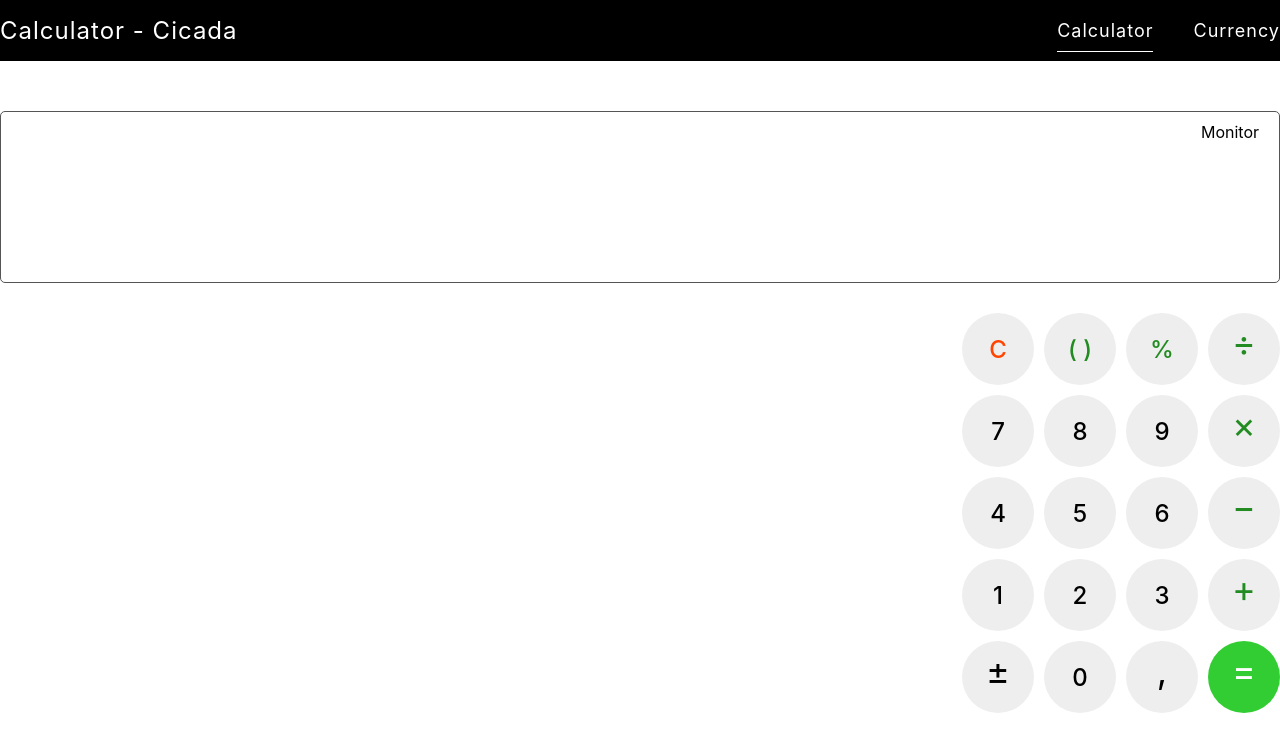
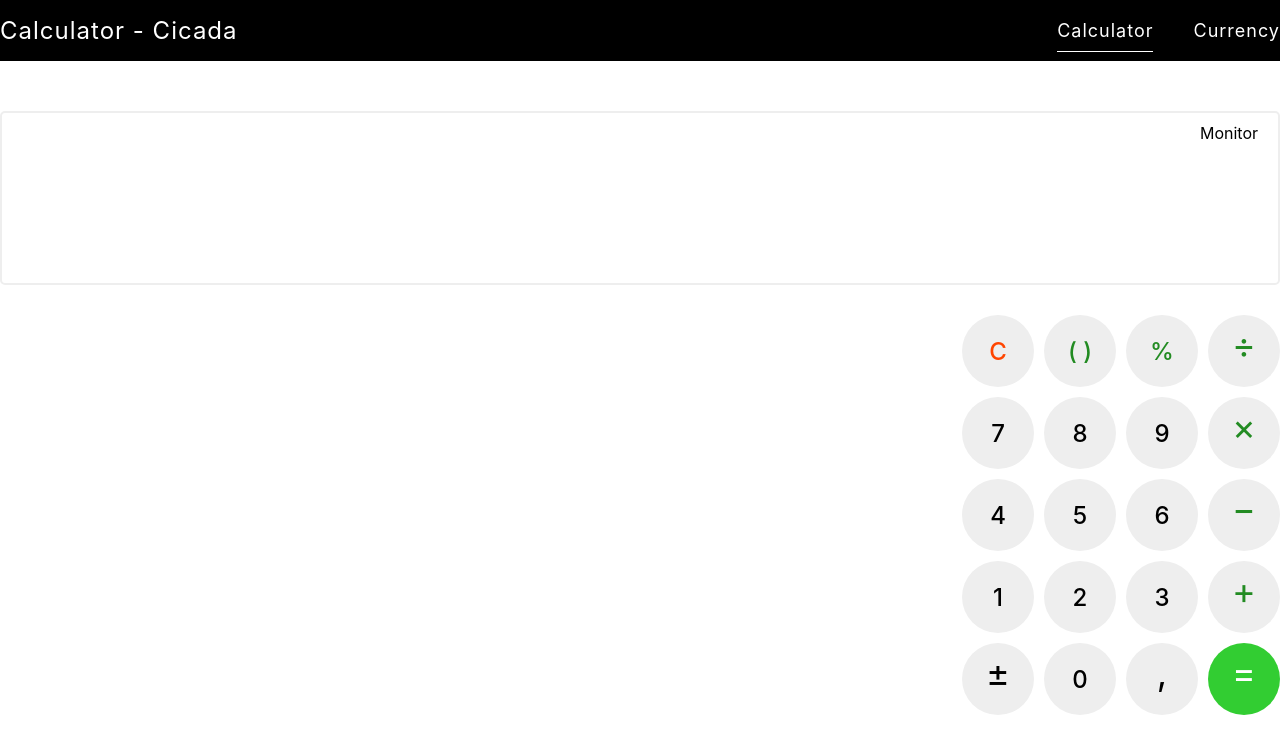
Before and after one commit to akhrarov-a/calculator, a React (Create React App) app: page /calculator in a window 1280 px wide. Shown: the top 754 px of the page. Built offline with nearby package versions, Linux system fonts and the light colour scheme; what redux-chill would draw is missing.

Commit message:
#WIP: #style configs

```diff
--- a/src/modules/calculator/components/monitor/monitor.module.scss
+++ b/src/modules/calculator/components/monitor/monitor.module.scss
@@ -1,8 +1,10 @@
+@import 'src/styles/core.scss';
+
 .monitor {
   min-height: 150px;
   padding: 10px 20px;
   margin: 30px 0;
-  border: 1px solid #555;
+  border: 2px solid $light-grey;
   border-radius: 5px;
   text-align: right;
 }
```
